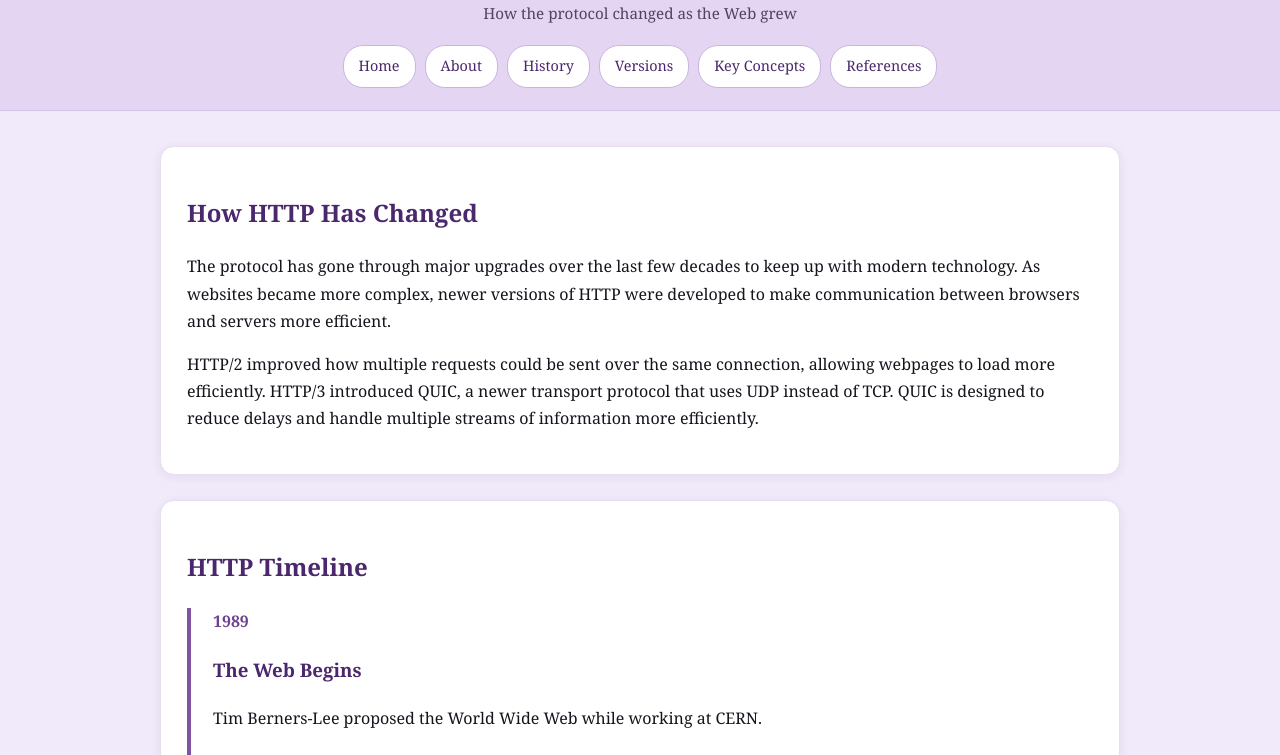
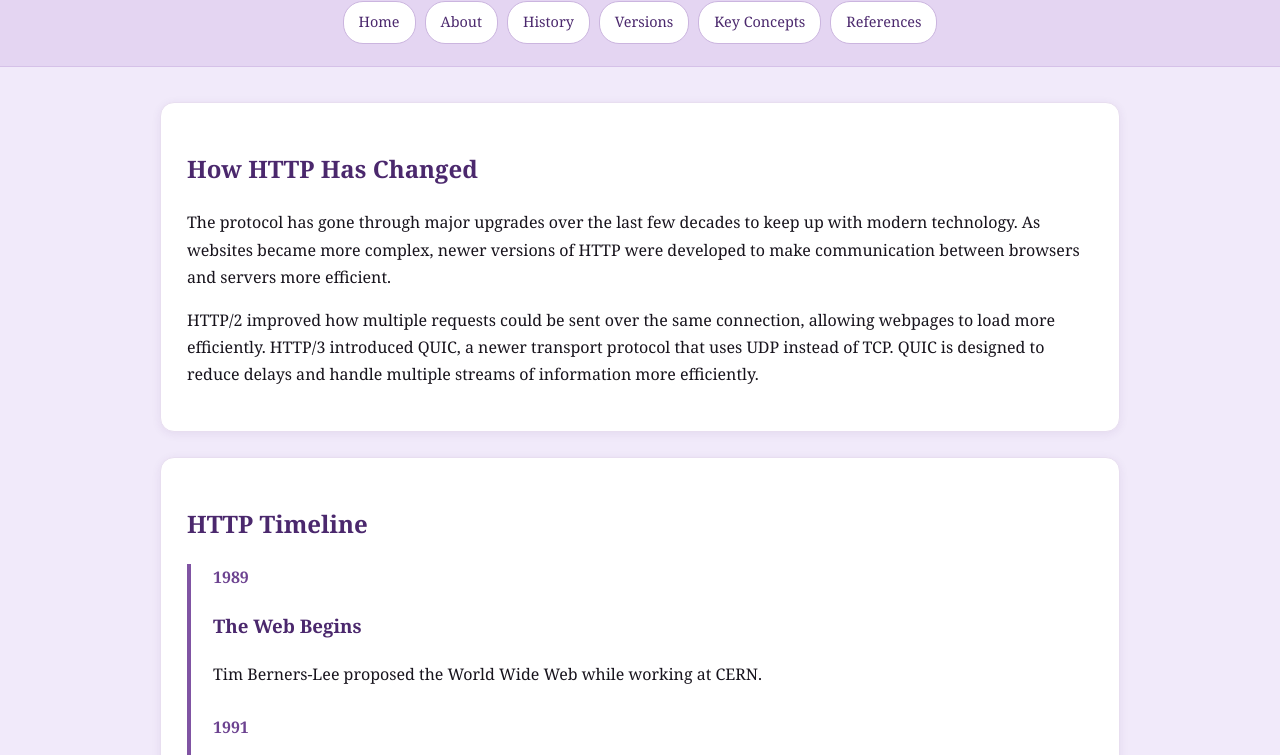
Before and after one commit to gabbydftba/Canopy, a plain HTML site: page history.html in a window 1280 px wide. Shown: the part 80-835 px from the top of the page. Drawn offline with Linux system fonts and the light colour scheme.

Commit message:
Update history.html

```diff
--- a/history.html
+++ b/history.html
@@ -12,7 +12,7 @@
 
 <header>
     <h1>The Evolution of HTTP</h1>
-    <p>How the protocol changed as the Web grew</p>
+
 
     <nav>
         <a href="index.html">Home</a>
```
